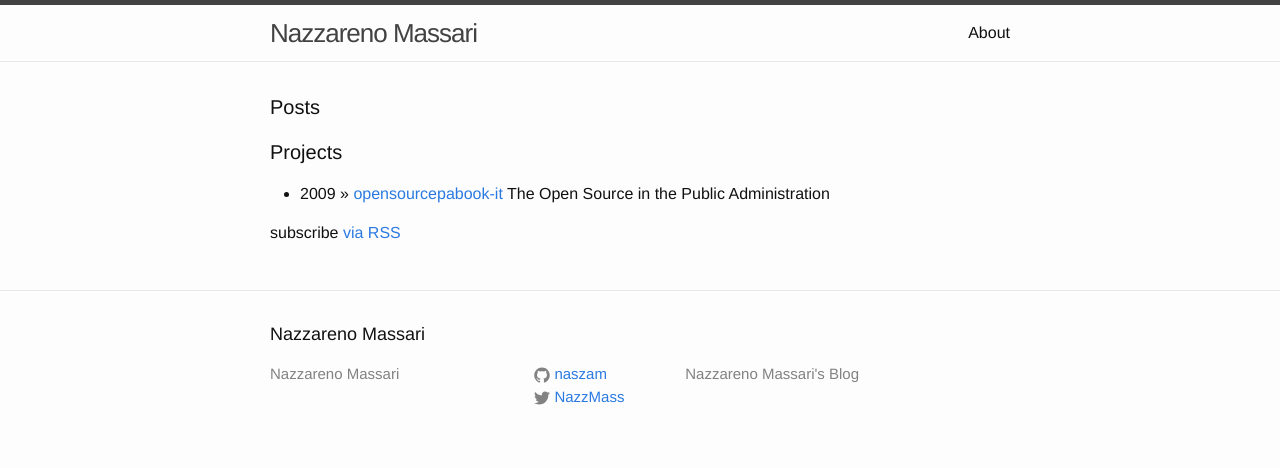
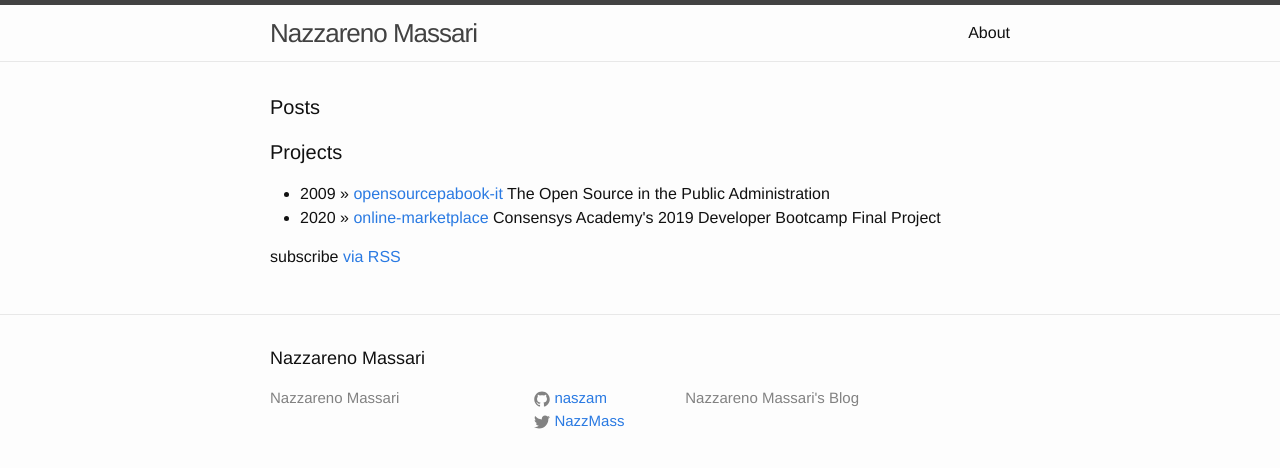
Before and after one commit to naszam/naszam-blog, a Jekyll site: the page built from index.html, in a window 1280 px wide. Shown: the top 468 px of the page. Built offline with Jekyll 4.4.1, drawn with Linux system fonts in a browser that asks for light colours.

Commit message:
Update index.html

```diff
--- a/index.html
+++ b/index.html
@@ -22,6 +22,7 @@ layout: default
 
     <ul class="posts">
       <li><span>2009</span> &raquo; <a href="https://theopensourcepa.altervista.org/doku.php?id=open_source">opensourcepabook-it</a> The Open Source in the Public Administration</li>
+      <li><span>2020</span> &raquo; <a href="https://github.com/naszam/online-marketplace">online-marketplace</a> Consensys Academy's 2019 Developer Bootcamp Final Project</li>
     </ul>
 
   <p class="rss-subscribe">subscribe <a href="{{ "/feed.xml" | prepend: site.baseurl }}">via RSS</a></p>
```
